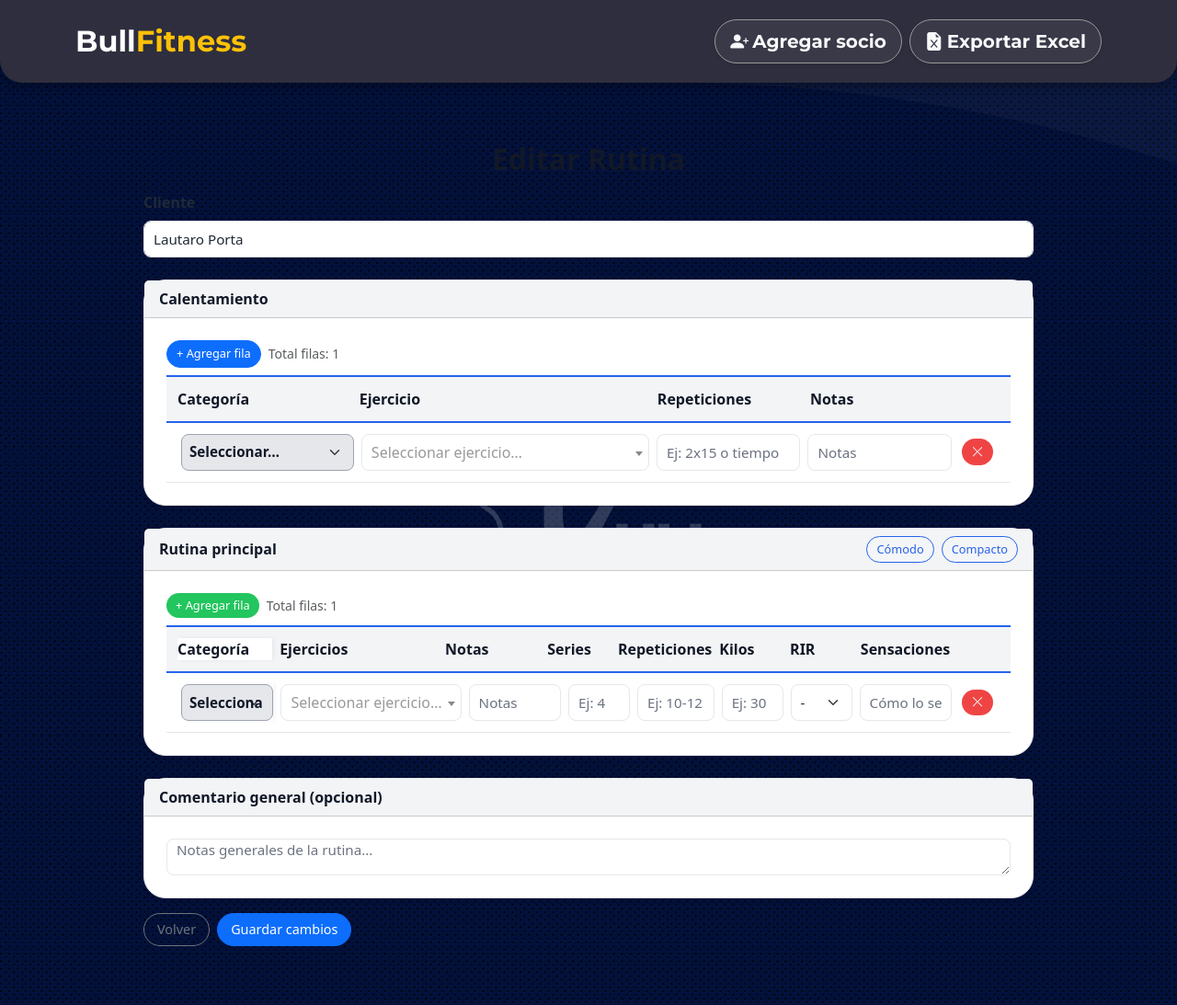
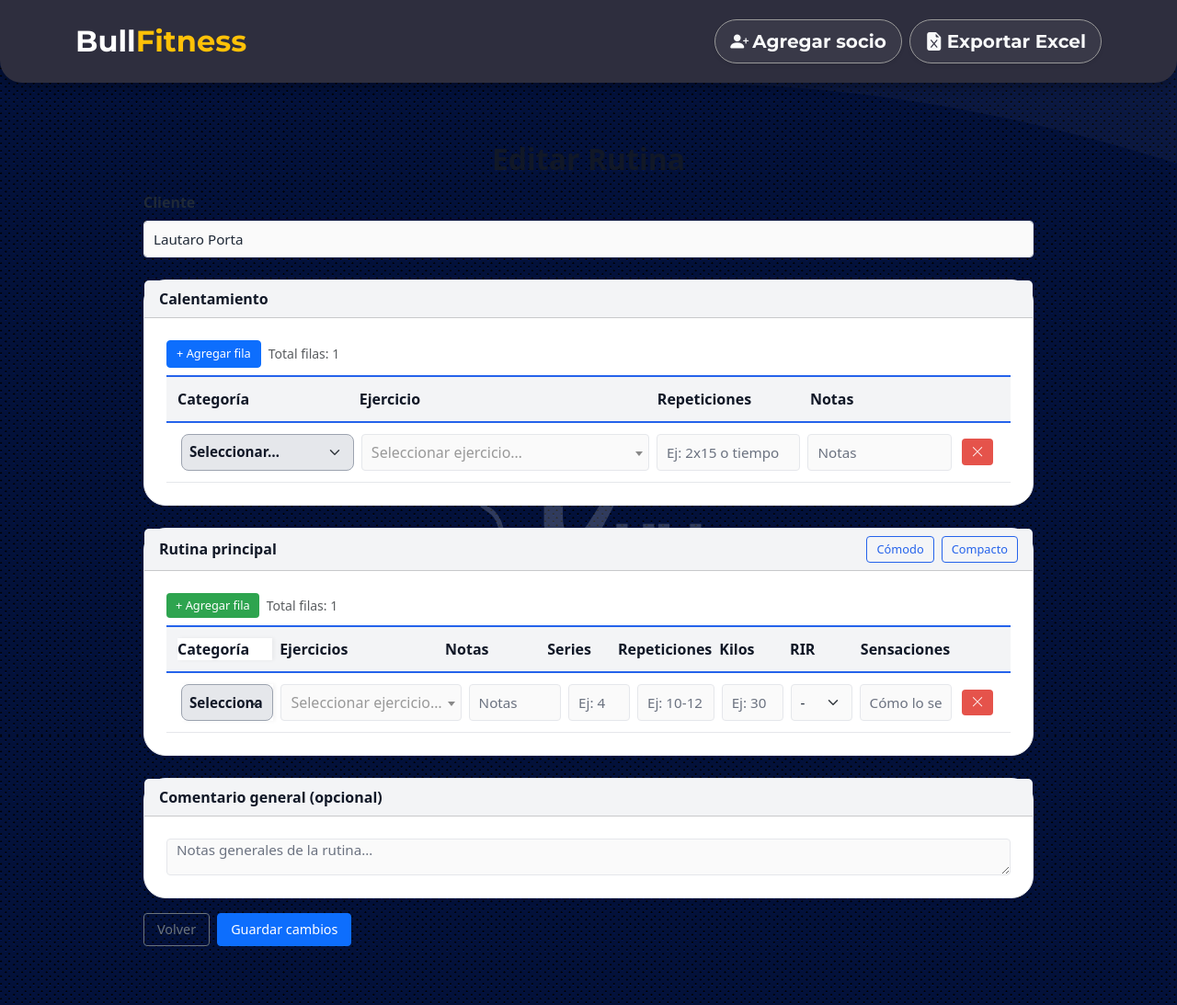
Before and after one commit to Lautap1578/Gymapp, a Django app: page /rutina/editar/23/ in a window 1280 px wide. Shown: the whole page at 92% size. Run offline with Django 4.2, Linux system fonts and the light colour scheme; data comes from the database, SQL or seed files in the repository; data that the repository does not hold is empty; some libraries are stand-ins or nearby versions.

Commit message:
Refine routine form styling

```diff
--- a/static/css/rutinas.css
+++ b/static/css/rutinas.css
@@ -130,11 +130,12 @@
   height: var(--input-h);
   border: 1px solid var(--border);
   border-color: var(--border) !important;
-  border-radius: 8px;
+  border-radius: 4px;
   padding: 0 10px;
-  background-color: var(--bg);
+  background-color: #fafafa;
   color: var(--text);
   font-size: .95rem;
+  font-weight: 500;
   transition: border-color .15s, box-shadow .15s;
 }
 .editar-rutinas input:focus,
@@ -150,10 +151,12 @@
 .editar-rutinas .select2-container { width: 100% !important; }
 .editar-rutinas .select2-selection {
   border: 1px solid var(--border) !important;
-  border-radius: 8px !important;
+  border-radius: 4px !important;
   height: var(--input-h) !important;
   display: flex !important;
   align-items: center;
+  background-color: #fafafa !important;
+  font-weight: 500 !important;
 }
 .editar-rutinas .select2-selection__rendered {
   line-height: var(--input-h) !important;
@@ -163,16 +166,16 @@
 
 /* -------- Botones -------- */
 .editar-rutinas .btn {
-  border-radius: 2rem;
+  border-radius: 4px;
   font-size: .9rem;
+  font-weight: 500;
   padding: 6px 14px;
-  transition: background .2s, transform .05s;
+  transition: background .2s;
 }
-.editar-rutinas .btn:active { transform: scale(.97); }
-.editar-rutinas .btn-success { background: #22c55e; border: none; }
-.editar-rutinas .btn-success:hover { background: #16a34a; }
-.editar-rutinas .btn-danger { background: #ef4444; border: none; }
-.editar-rutinas .btn-danger:hover { background: #dc2626; }
+.editar-rutinas .btn-success { background: #2EA44F; border: none; }
+.editar-rutinas .btn-success:hover { background: #2C974B; }
+.editar-rutinas .btn-danger { background: #E5534B; border: none; }
+.editar-rutinas .btn-danger:hover { background: #D0453C; }
 .editar-rutinas .btn-outline-primary {
   border: 1px solid var(--accent);
   color: var(--accent);
```
